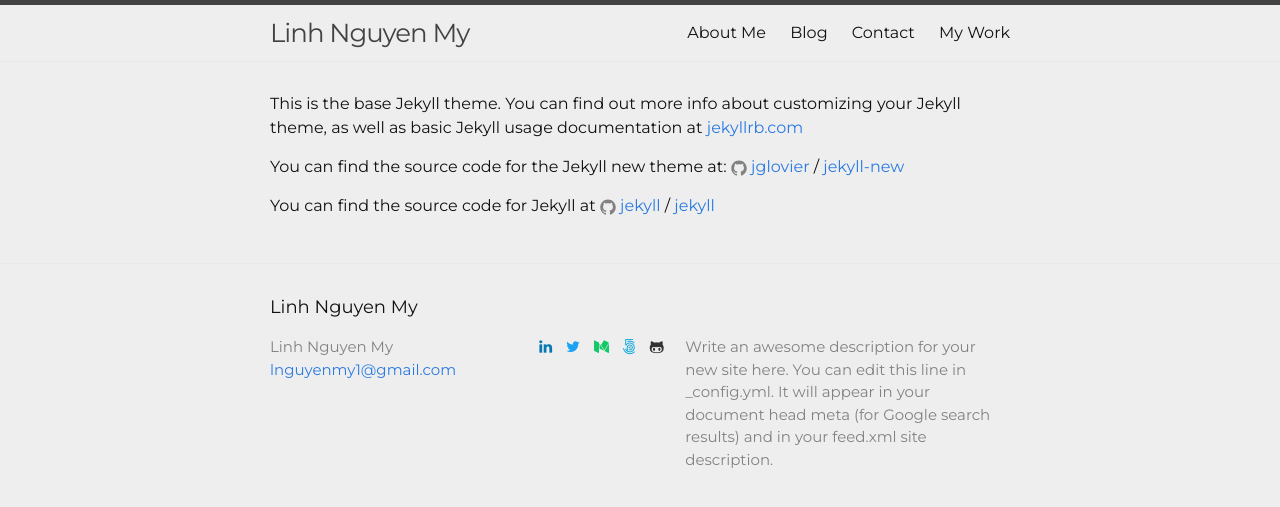
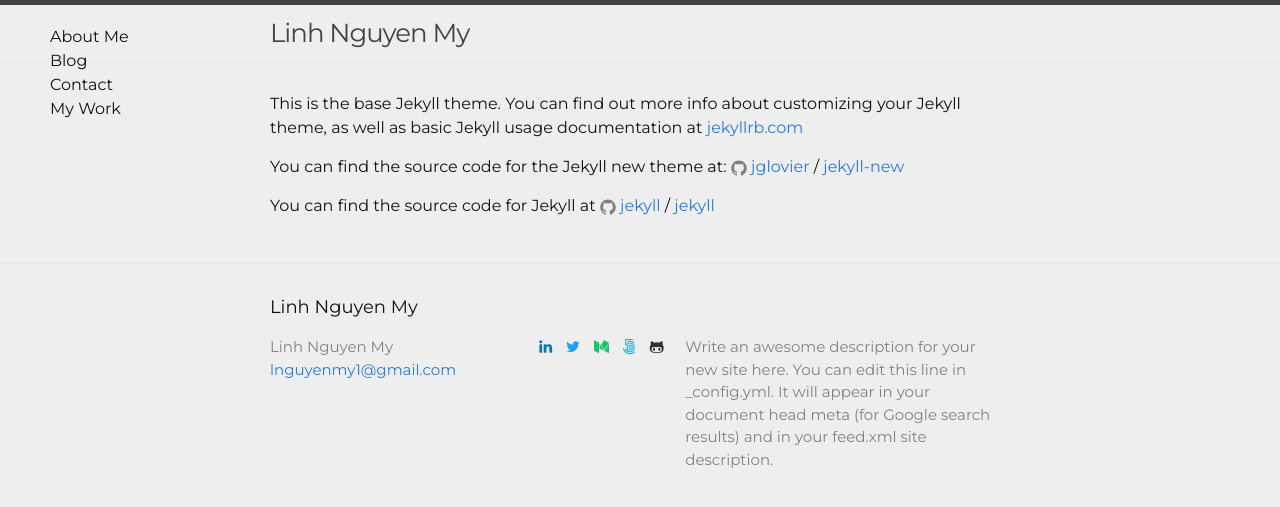
Before and after one commit to pinglinh/pinglinh.com, a Jekyll site: the page built from blog.md, in a window 1280 px wide. Shown: the top 507 px of the page. Built offline with Jekyll 4.4.1, drawn with Linux system fonts in a browser that asks for light colours.

Commit message:
Moved navigation to the left hand side

```diff
--- a/_includes/header.html
+++ b/_includes/header.html
@@ -1,8 +1,6 @@
 <header class="site-header">
 
-  <div class="wrapper">
 
-    <a class="site-title" href="{{ site.baseurl }}/">{{ site.title }}</a>
 
     <nav class="site-nav">
       <a href="#" class="menu-icon">
@@ -22,6 +20,13 @@
       </div>
     </nav>
 
+
+  <div class="wrapper">
+
+    <a class="site-title" href="{{ site.baseurl }}/">{{ site.title }}</a>
+
+
+
   </div>
 
 </header>
--- a/_sass/_layout.scss
+++ b/_sass/_layout.scss
@@ -25,8 +25,10 @@
 }
 
 .site-nav {
-    float: right;
+    float: left;
     line-height: 56px;
+    position: fixed;
+    margin: 20px 50px 20px 50px;
 
     .menu-icon {
         display: none;
@@ -35,6 +37,7 @@
     .page-link {
         color: $text-color;
         line-height: $base-line-height;
+        display: block;
 
         // Gaps between nav items, but not on the last one
         &:not(:last-child) {
```
Also changed, not shown: 8 other files.
